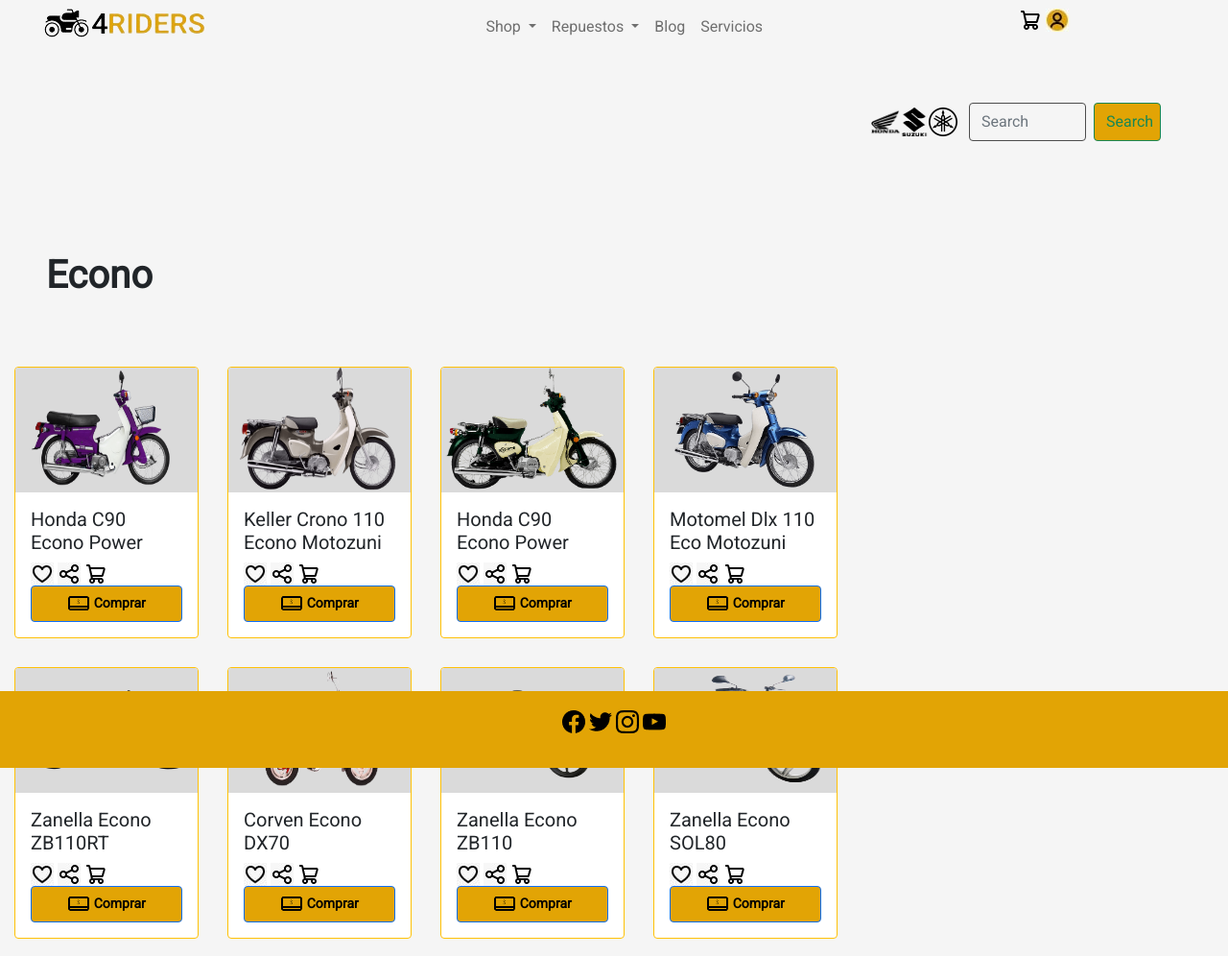
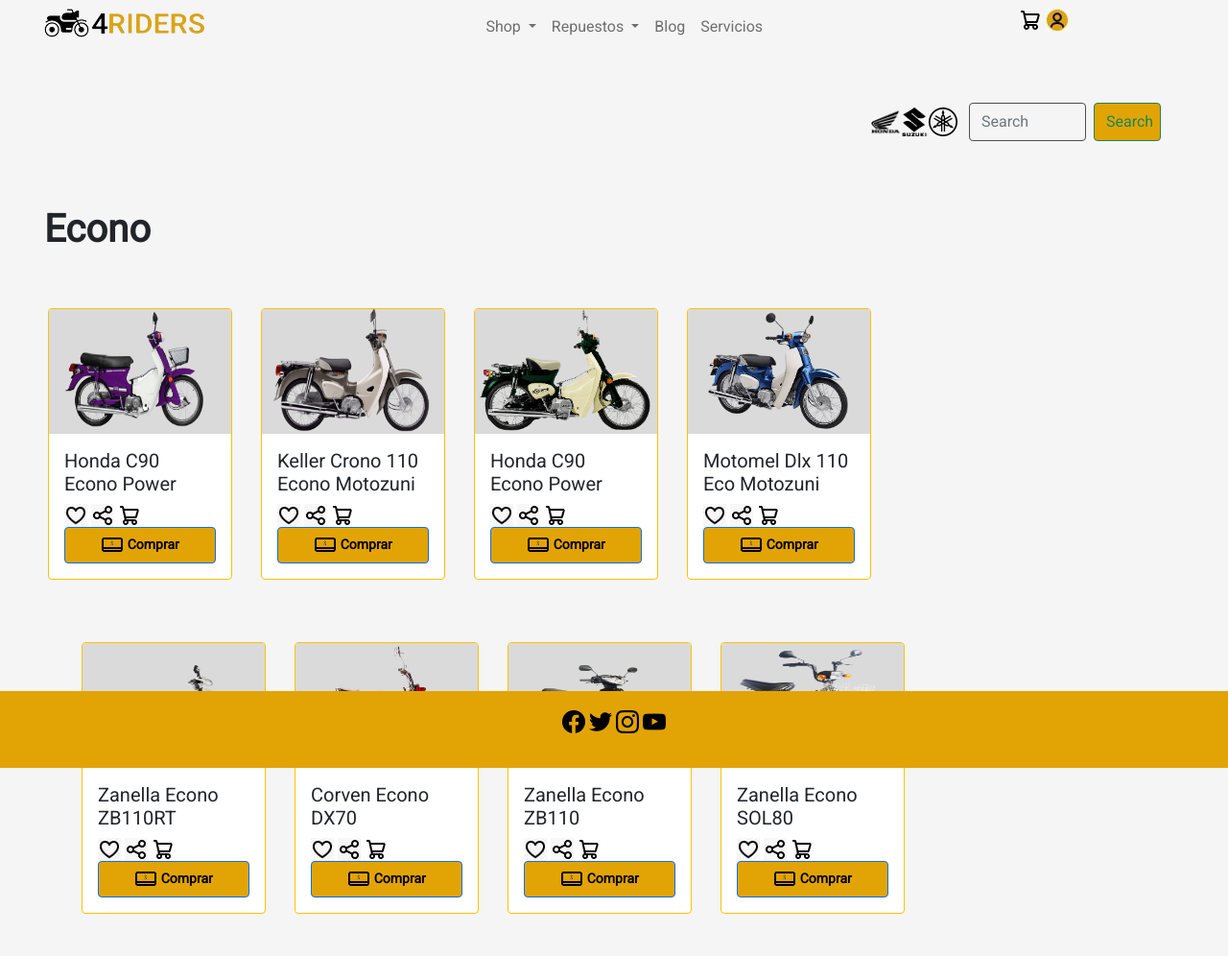
Before and after one commit to carlosd307/seoYsass, a website: page pages/econo.html in a window 1280 px wide. Shown: the top 996 px of the page at 96% size. Drawn offline with nearby package versions, Linux system fonts and the light colour scheme; a web font is replaced by a local one.

Commit message:
pages padding

```diff
--- a/pages/econo.html
+++ b/pages/econo.html
@@ -86,12 +86,12 @@
 
 <section id="hero">
 
-  <h1 class="fw-bold p-5">
+  <h1 class="fw-bold p">
     Econo
   </h1>
 <!-----------galeriaDeCompras---------->
 
-<div class="col1 col3 col0">
+<div class="col1 col3 col0 p">
   <div class="rowflex rowflex3 rowflex0">
     <div class="colp"><div class="card border border-warning" style="width: 12rem;">
   <img src="../img/econo1-removebg-preview.png" class="card-img-top" alt="...">
--- a/sass/main.scss
+++ b/sass/main.scss
@@ -1066,7 +1066,7 @@
        padding-top: 100px;
       .col1{
         @include tamanio(1000px,300px);
-
+        padding: 35px;
         .rowflex{
         display: flex;
         flex-direction: row;
@@ -1276,5 +1276,8 @@
 hr{
   color:$color1;
 }
+.p{
+  padding-left: 46px;
+}
 }
 /*finmediaQueriesDesktop*/
```
Also changed, not shown: pages/assesorios.html (+3 -3 lines), pages/cubiertas.html (+2 -2 lines), pages/custom.html (+2 -2 lines), pages/enduro.html (+1 -1 lines), pages/scooter.html (+1 -1 lines), css/main.css, 1 other file.
